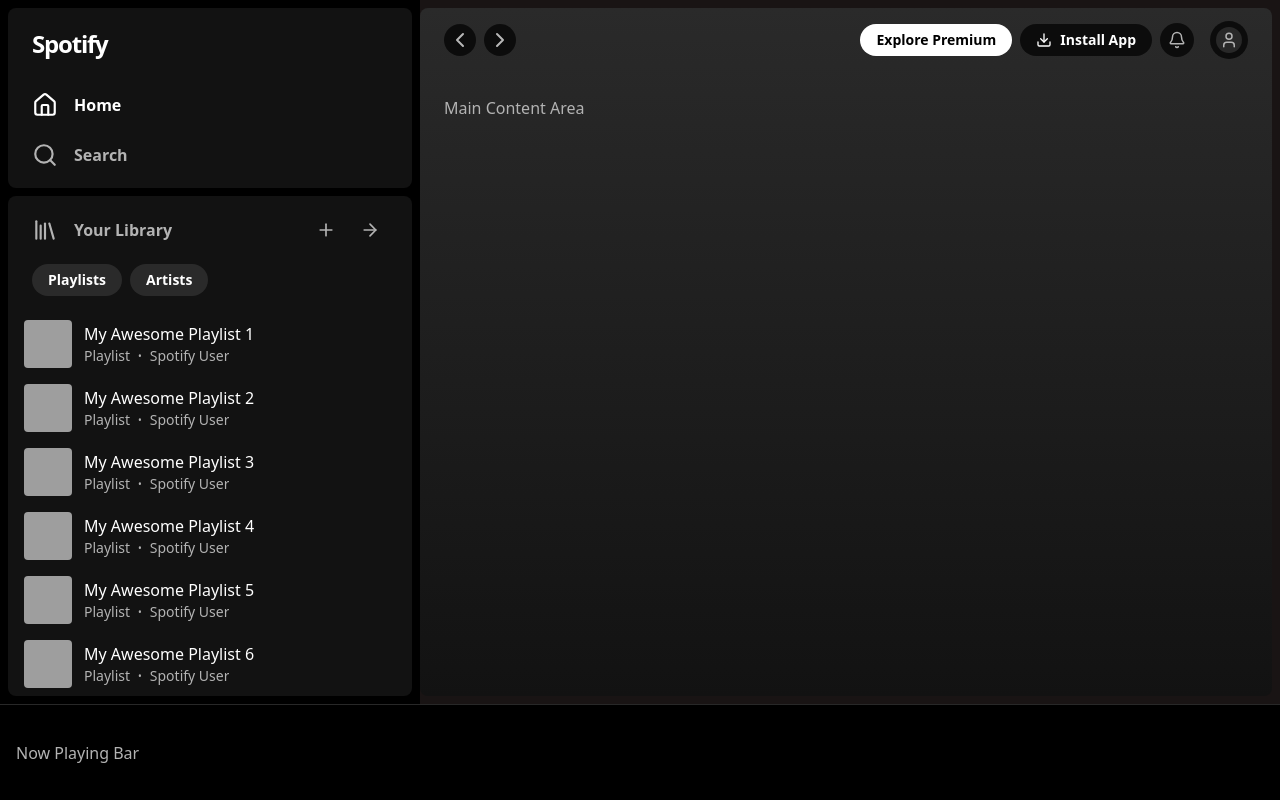
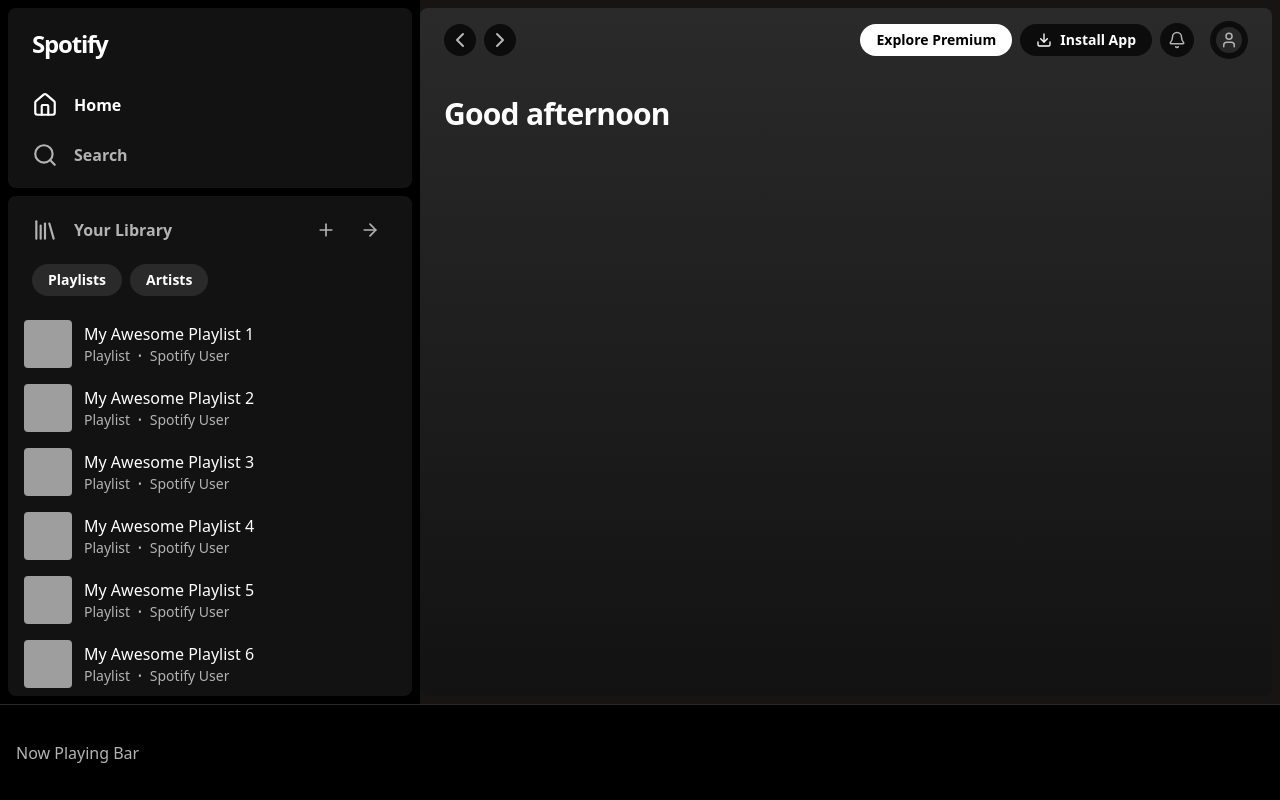
Before and after one commit to mannietech15/melody, a React (Vite) app in the folder frontend/: page / in a window 1280 px wide. Built offline with nearby package versions, Linux system fonts and the light colour scheme; grey boxes are pictures that could not be loaded.

Commit message:
chore: implement Main content area (Greeting and layout)

```diff
--- a/frontend/src/App.tsx
+++ b/frontend/src/App.tsx
@@ -1,6 +1,7 @@
 import React from 'react';
 import { Sidebar } from './components/Sidebar';
 import { Topbar } from './components/Topbar';
+import { Home } from './components/Home';
 import './App.css';
 
 function App() {
@@ -14,7 +15,7 @@ function App() {
         <main className="flex-1 bg-spotify-dark rounded-lg m-2 ml-0 overflow-y-auto relative bg-gradient-to-b from-[#2a2a2a] to-spotify-dark">
           <Topbar />
           <div className="p-6">
-            Main Content Area
+            <Home />
           </div>
         </main>
       </div>
--- /dev/null
+++ b/frontend/src/components/Home.tsx
@@ -0,0 +1,20 @@
+import React from 'react';
+
+export const Home = () => {
+  return (
+    <div className="flex flex-col gap-6">
+      {/* Greeting */}
+      <h1 className="text-3xl font-bold text-white tracking-tight">Good afternoon</h1>
+
+      {/* Recently Played Area Placeholder */}
+      <div className="grid grid-cols-2 lg:grid-cols-3 gap-4">
+        {/* Placeholder for Recently Played */}
+      </div>
+
+      {/* Recommended Carousels Placeholder */}
+      <div className="flex flex-col gap-8 mt-4">
+        {/* Placeholder for Albums/Playlists */}
+      </div>
+    </div>
+  );
+};
```
